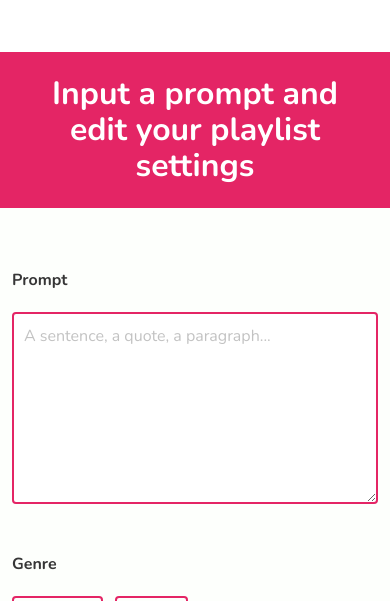
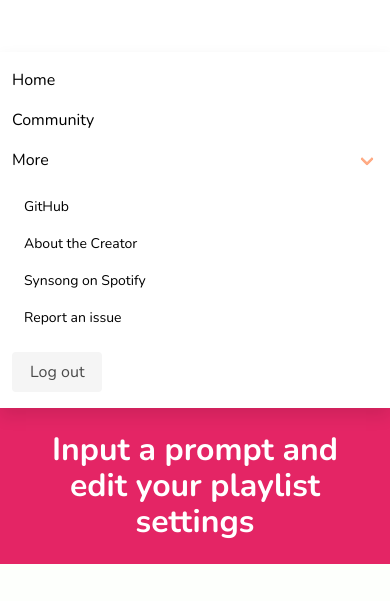
Before and after one commit to victorialslocum/synsong, a Flask app: page /generator in a window 390 px wide. Shown: the top 601 px of the page. Run offline with Flask 2, Linux system fonts and the light colour scheme.

Commit message:
fix: nav on mobile

```diff
--- a/templates/base.html
+++ b/templates/base.html
@@ -27,7 +27,7 @@
         </a>
       </div>
 
-      <div class="navbar-menu">
+      <div class="navbar-menu is-active">
         <div class="navbar-start">
           <a class="navbar-item" href="/"> Home </a>
 
```
